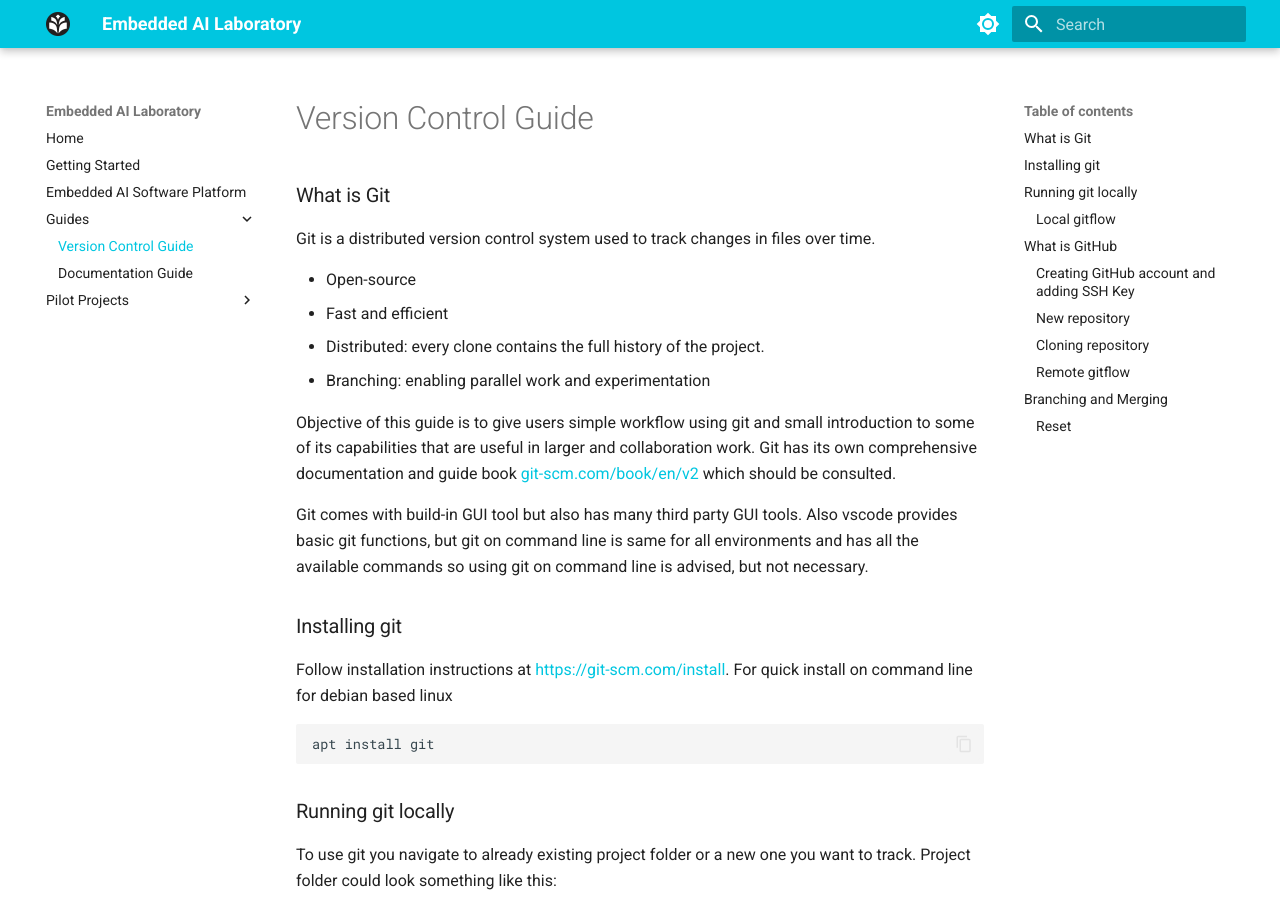
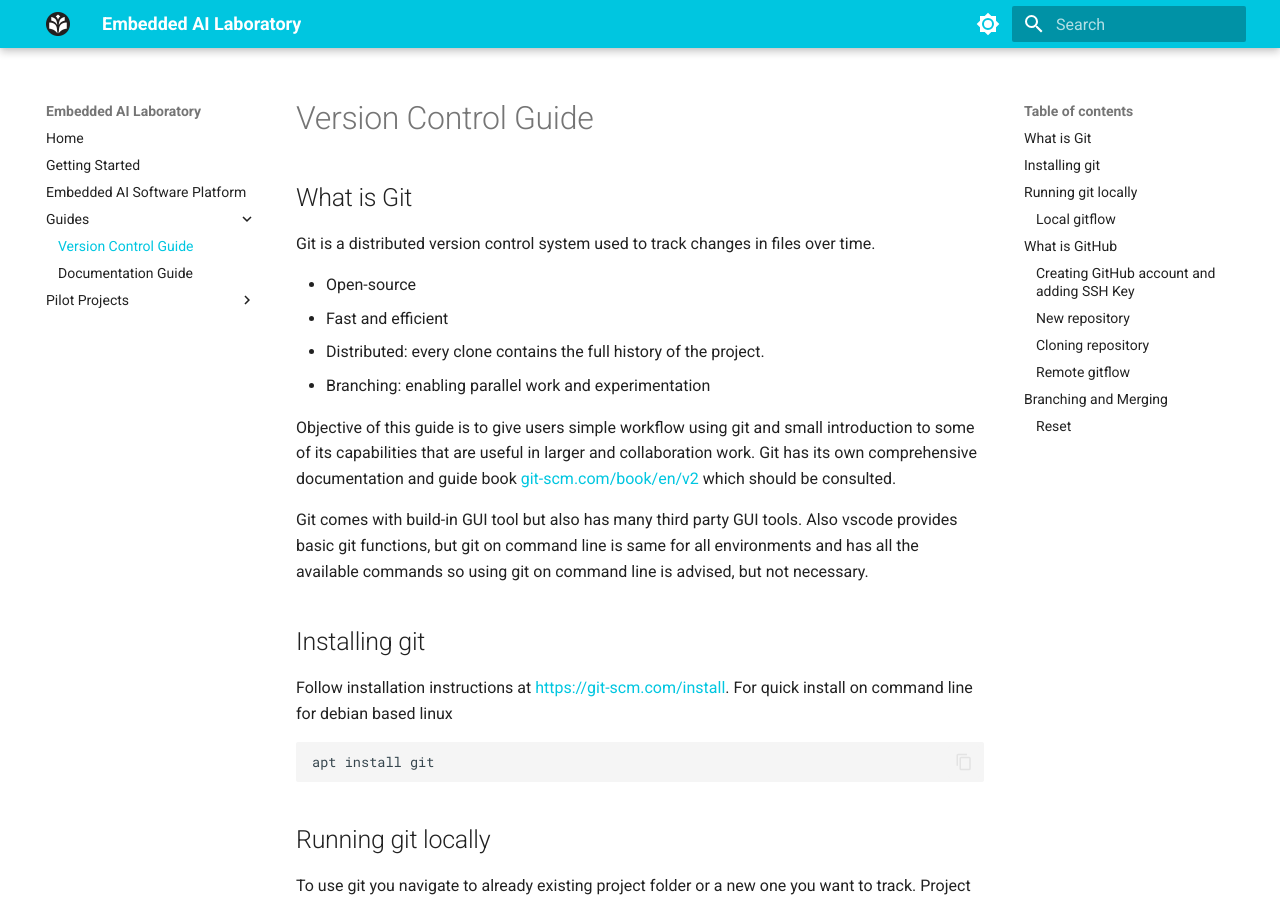
Before and after one commit to aaheikki/embedded_ai_lab, an MkDocs documentation site: the page built from docs/version_control_guide.md, in a window 1280 px wide and 900 px high. Built offline with MkDocs 1.6.1 and Material for MkDocs 9.7.7, drawn with Linux system fonts in a browser that asks for light colours.

```diff
--- a/docs/version_control_guide.md
+++ b/docs/version_control_guide.md
@@ -1,4 +1,4 @@
-### What is Git
+## What is Git
 
 Git is a distributed version control system used to track changes in files over time.
 
@@ -12,7 +12,7 @@ which should be consulted.
 
 Git comes with build-in GUI tool but also has many third party GUI tools. Also vscode provides basic git functions, but git on command line is same for all environments and has all the available commands so using git on command line is advised, but not necessary.
 
-### Installing git
+## Installing git
 Follow installation instructions at [https://git-scm.com/install](https://git-scm.com/install).
 For quick install on command line for debian based linux
 
@@ -20,7 +20,7 @@ For quick install on command line for debian based linux
 apt install git
 ~~~
 
-### Running git locally
+## Running git locally
 To use git you navigate to already existing project folder or a new one you want to track. Project folder could look something like this:
 
 ~~~bash
@@ -50,7 +50,7 @@ Commits create a snapshot of the files you can return to and branch from. It is
 git status
 ~~~
 
-#### Local gitflow
+### Local gitflow
 Once previous loop is completed it is repeated.
 ~~~ mermaid
 graph LR
@@ -67,7 +67,7 @@ git log
 ~~~
 
 
-### What is GitHub
+## What is GitHub
 GitHub is a hosting service for Git repositories. It adds some collaboration features on top of git:
 
 - Remote storage for Git repositories
@@ -78,7 +78,7 @@ GitHub is a hosting service for Git repositories. It adds some collaboration fea
 
 For those who want to self host repositories Gitea is one open-source option to look into.
 
-#### Creating GitHub account and adding SSH Key
+### Creating GitHub account and adding SSH Key
 Before making a new repository you need to create GitHub account on
 [github.com](https://github.com/).
 
@@ -95,7 +95,7 @@ C --> D(Add title describing your device and your public key from id_ed25519.pub
 D --> E[Add SSH Key]
 ~~~
 
-#### New repository
+### New repository
 On GitHub create new repository. Do not add readme file. Then on command line using your username and repository names
 ~~~bash
 git remote add origin git@github.com:username/repo_name.git
@@ -114,7 +114,7 @@ Then push your local folder to repository and set it as upstream so that git tra
 git push -u origin master
 ~~~
 
-#### Cloning repository
+### Cloning repository
 
 If you want to clone existing repository. On command line use following command to fetch repository setting it automatically as upstream repository.
 ~~~bash
@@ -122,7 +122,7 @@ git clone git@github.com:username/repo_name.git
 ~~~
 If you are owner or have writing rights you can start pushing and pulling.
 
-#### Remote gitflow
+### Remote gitflow
 
 When working with repositories same local gitflow is applies, but you will have to first pull changes from repository and at the end of session push your changes to the repository for your local files to be up to date and to share your local work.
 ~~~mermaid
@@ -136,7 +136,7 @@ C --> E[End of session];
 ~~~
 Further you could have stable master / main branch from which you have branched a development branch that you and possibly others are working on by then branching from and merging.
 
-### Branching and Merging
+## Branching and Merging
 Next is diagram showing possible scenario with branches master, develop, feature and hot fix.
 ~~~mermaid
 gitGraph
@@ -258,7 +258,7 @@ gid add .
 git commit -m 'resolved merge_.txt conflict'
 ~~~
 
-#### Reset
+### Reset
 If there comes issues in merge process and comes need to abort then:
 ~~~bash
 git merge --abort
```
